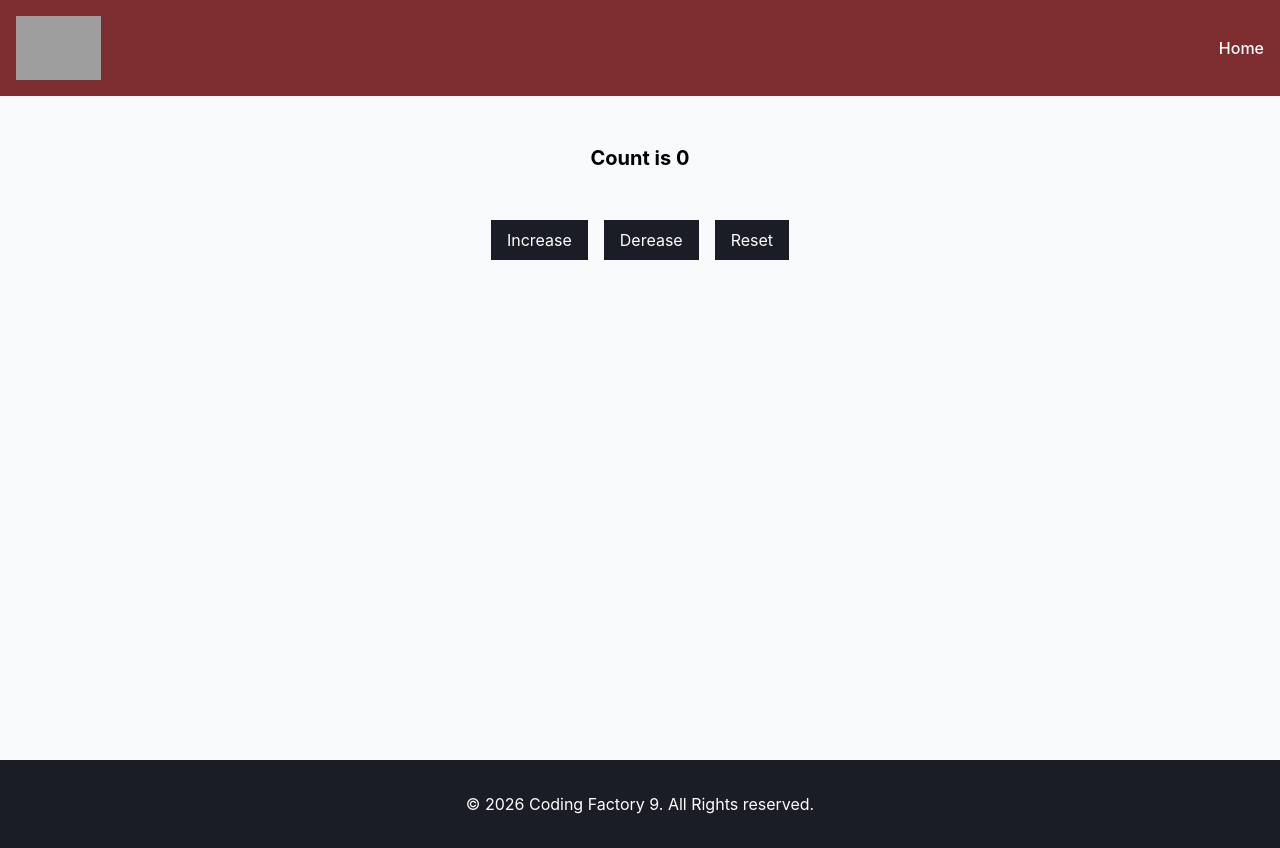
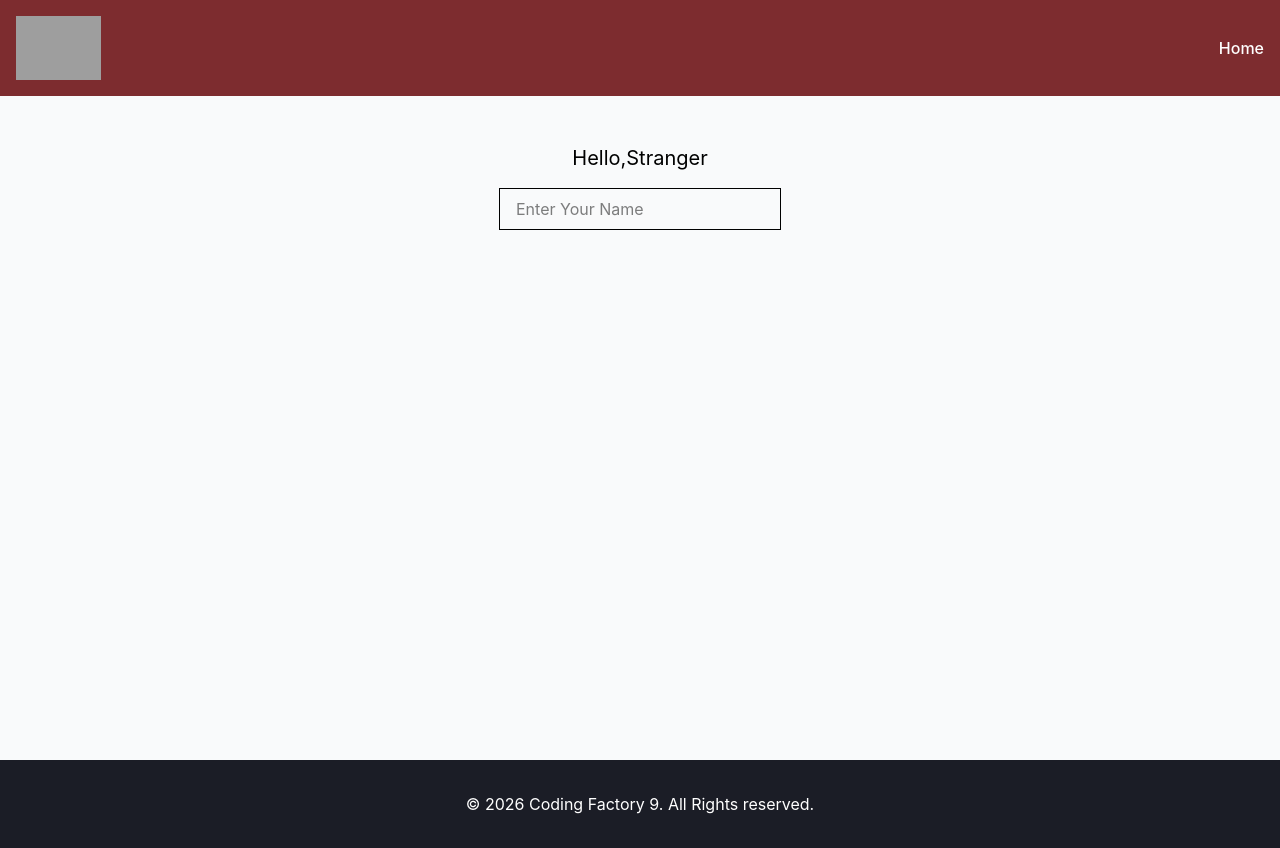
Before and after one commit to daster-13/cf9-react-app, a React (Vite) app: page / in a window 1280 px wide. Built offline with nearby package versions, Linux system fonts and the light colour scheme; grey boxes are pictures that could not be loaded.

Commit message:
feat: add NameChanger component

```diff
--- a/src/App.tsx
+++ b/src/App.tsx
@@ -3,7 +3,8 @@
 // import ArrowFunctionalComponent from "./components/LessonTwo/ArrowFunctionalComponent.tsx";
 // import ArrowFunctionalComponentWithProps from "./components/LessonThree/ArrowFunctionalComponentWithProps.tsx";
 import Layout from "./components/Layout.tsx";
-import CounterAdvanced from "./components/LessonFour/CounterAdvances.tsx";
+// import CounterAdvanced from "./components/LessonFour/CounterAdvances.tsx";
+import NameChanger from "./components/LessonFive/NameChanger.tsx";
 // import Counter  from "./components/LessonFour/Counter.tsx"
 // import ClassCounter from "./components/LessonFour/ClassCounter.tsx";
 
@@ -47,7 +48,7 @@
 function App() {
 
 
-  return (
+    return (
 
       <>
           {/*Lesson Two*/}
@@ -55,25 +56,30 @@
           {/*<ClassComponent />*/}
           {/*<ArrowFunctionalComponent />*/}
 
-          {/*Lesson Three */}
+          {/*LESSON THREE*/}
           {/*<ArrowFunctionalComponentWithProps title="Heading 1"/>*/}
           {/*<ArrowFunctionalComponentWithProps*/}
+          {/*  title="Second Title"*/}
+          {/*  description="Lorem ipsum dolor sit amet, consectetur adipisicing elit. Adipisci amet, deserunt dicta excepturi fugit ipsa modi perferendis quo repellat voluptates."*/}
+          {/*/>*/}
+          {/*<Layout addClasses="bg-gray-100">*/}
+          {/*  <ArrowFunctionalComponentWithProps*/}
           {/*    title="Second Title"*/}
           {/*    description="Lorem ipsum dolor sit amet, consectetur adipisicing elit. Adipisci amet, deserunt dicta excepturi fugit ipsa modi perferendis quo repellat voluptates."*/}
-          {/*/>*/}
+          {/*  />*/}
+          {/*</Layout>*/}
 
+          {/*LESSON FOUR*/}
+          {/*<Layout addClasses="bg-gray-50">*/}
+          {/*  /!*<Counter/>*!/*/}
+          {/*  /!*<ClassCounter/>*!/*/}
+          {/*  <CounterAdvanced/>*/}
+          {/*</Layout>*/}
+
+          {/* Lesson Five */}
           <Layout addClasses="bg-gray-50 ">
-          {/*<ArrowFunctionalComponentWithProps*/}
-          {/*    title="Second Title"*/}
-          {/*    description="Lorem ipsum dolor sit amet, consectetur adipisicing elit. Adipisci amet, deserunt dicta excepturi fugit ipsa modi perferendis quo repellat voluptates."*/}
-          {/*/>*/}
-          {/*    <p>Lorem ipsum dolor sit amet.</p>*/}
-          {/*    <Counter/>*/}
-          {/*    <ClassCounter/>*/}
-              <CounterAdvanced/>
+           <NameChanger/>
           </Layout>
-
-
       </>
   )
 
--- /dev/null
+++ b/src/components/LessonFive/NameChanger.tsx
@@ -0,0 +1,24 @@
+import {useState} from "react";
+
+
+const NameChanger = ()=> {
+const [name,setName] = useState("");
+const handleChange = (event: React.ChangeEvent<HTMLInputElement>) =>{
+    setName(event.target.value);
+}
+    return (
+        <>
+            <h1 className="text-center text-xl">Hello,{name || "Stranger"}</h1>
+            <div className="text-center mt-4">
+                <input type="text"
+                       className="border px-4 py-2"
+                       placeholder="Enter Your Name"
+                       value={name}
+                       onChange={handleChange}
+                />
+
+            </div>
+        </>
+    )
+}
+export default NameChanger;
```
